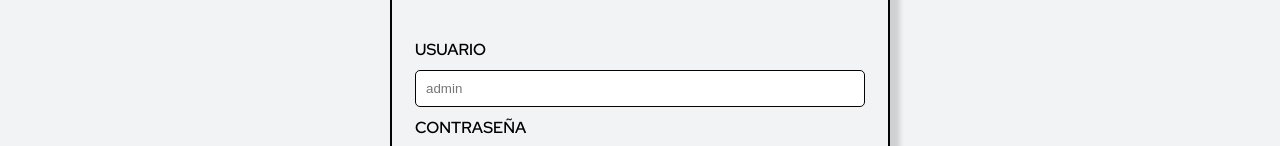
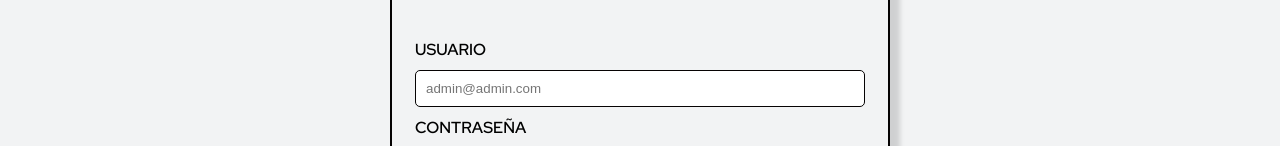
Before and after one commit to Moyrasc/Prueba-Tecnica-Wipay, a React (Vite) app: page /login in a window 1280 px wide. Shown: the part 284-430 px from the top of the page. Built offline with nearby package versions, Linux system fonts and the light colour scheme.

Commit message:
change login

```diff
--- a/src/views/Login.jsx
+++ b/src/views/Login.jsx
@@ -18,7 +18,7 @@ const Login = () => {
   }
   const handleLogin = (e) => {
     e.preventDefault()
-    if (user === 'admin' && password === 'admin') {
+    if (user === 'admin@admin.com' && password === 'admin') {
       setIsLoggedIn(true)
       navigate('/inicio')
     } else {
@@ -34,7 +34,7 @@ const Login = () => {
             <p>{errorMessage}</p>
             <InputContainer>
               <label htmlFor='user'>Usuario</label>
-              <Input type='text' id='user' name='user' placeholder='admin' value={user} onChange={handleUser} />
+              <Input type='text' id='user' name='user' placeholder='admin@admin.com' value={user} onChange={handleUser} />
               <label htmlFor='password'>Contraseña</label>
               <Input type='password' id='password' name='password' placeholder='admin' value={password} onChange={handlePassword} />
             </InputContainer>
```
